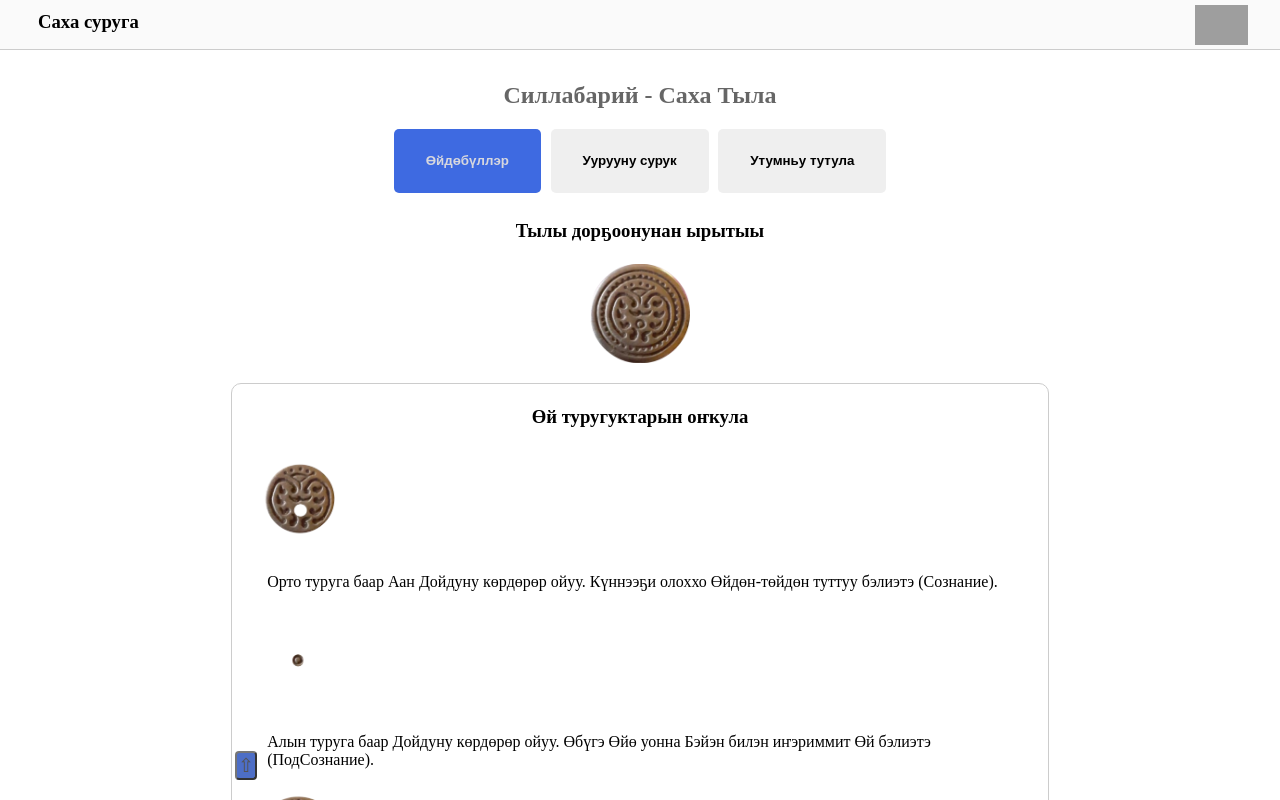
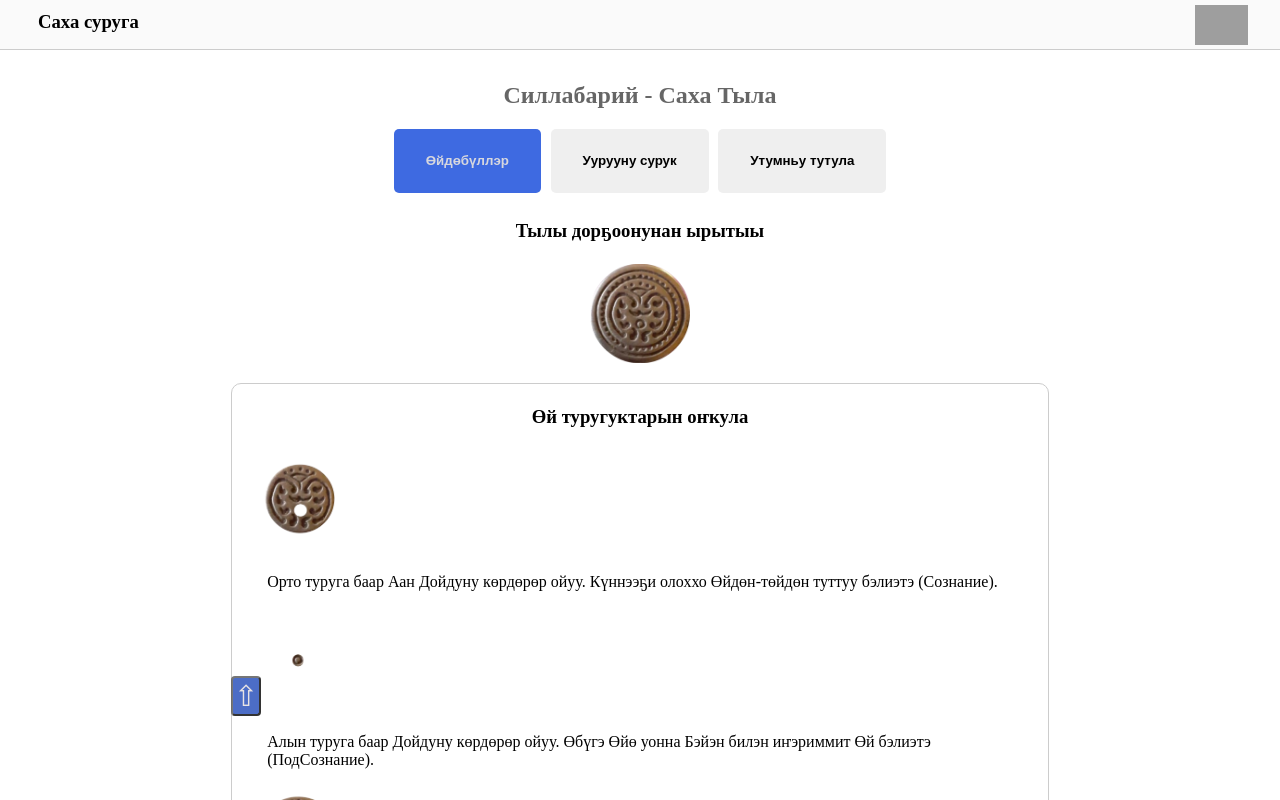
Before and after one commit to sakharun/dorgoon, a React (Create React App) app: page / in a window 1280 px wide. Shown: the top 800 px of the page. Built offline with nearby package versions, Linux system fonts and the light colour scheme; grey boxes are pictures that could not be loaded.

Commit message:
scroll mb 68px

```diff
--- a/src/components/Teaching/Teaching.css
+++ b/src/components/Teaching/Teaching.css
@@ -3,13 +3,13 @@
   position: fixed;
 
   background: #0432afe3;
-  color: rgb(41, 40, 40);
-  font-size: 1.2rem;
+  color: rgb(228, 222, 222);
+  font-size: 1.8rem;
   opacity: 0.8;
   bottom: 1rem;
   border-radius: 4px;
   transition: ease 2s;
   padding: 1px;
-  margin: 4px;
+  margin-bottom: 68px;
   cursor: pointer;
 }
```
